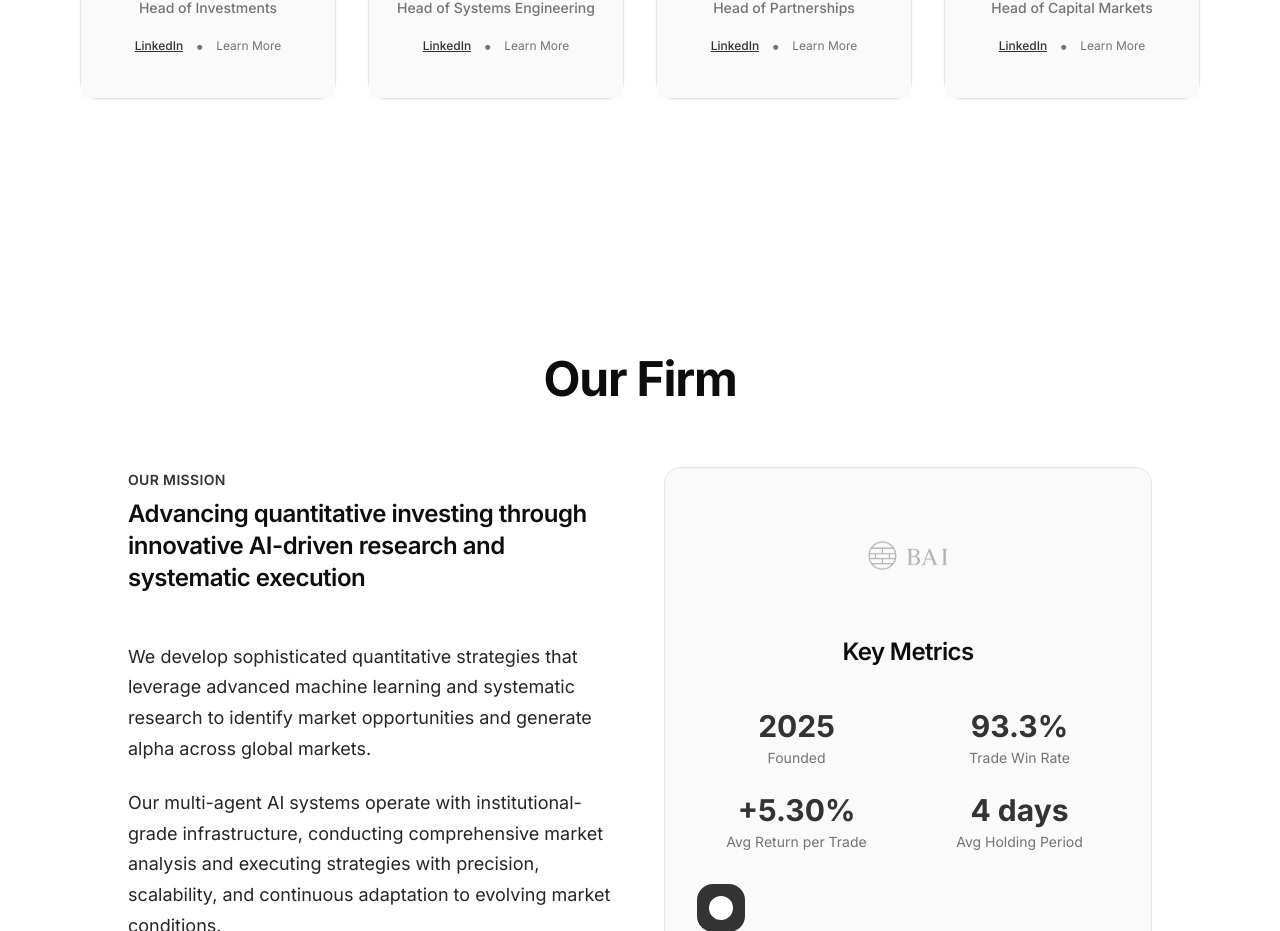
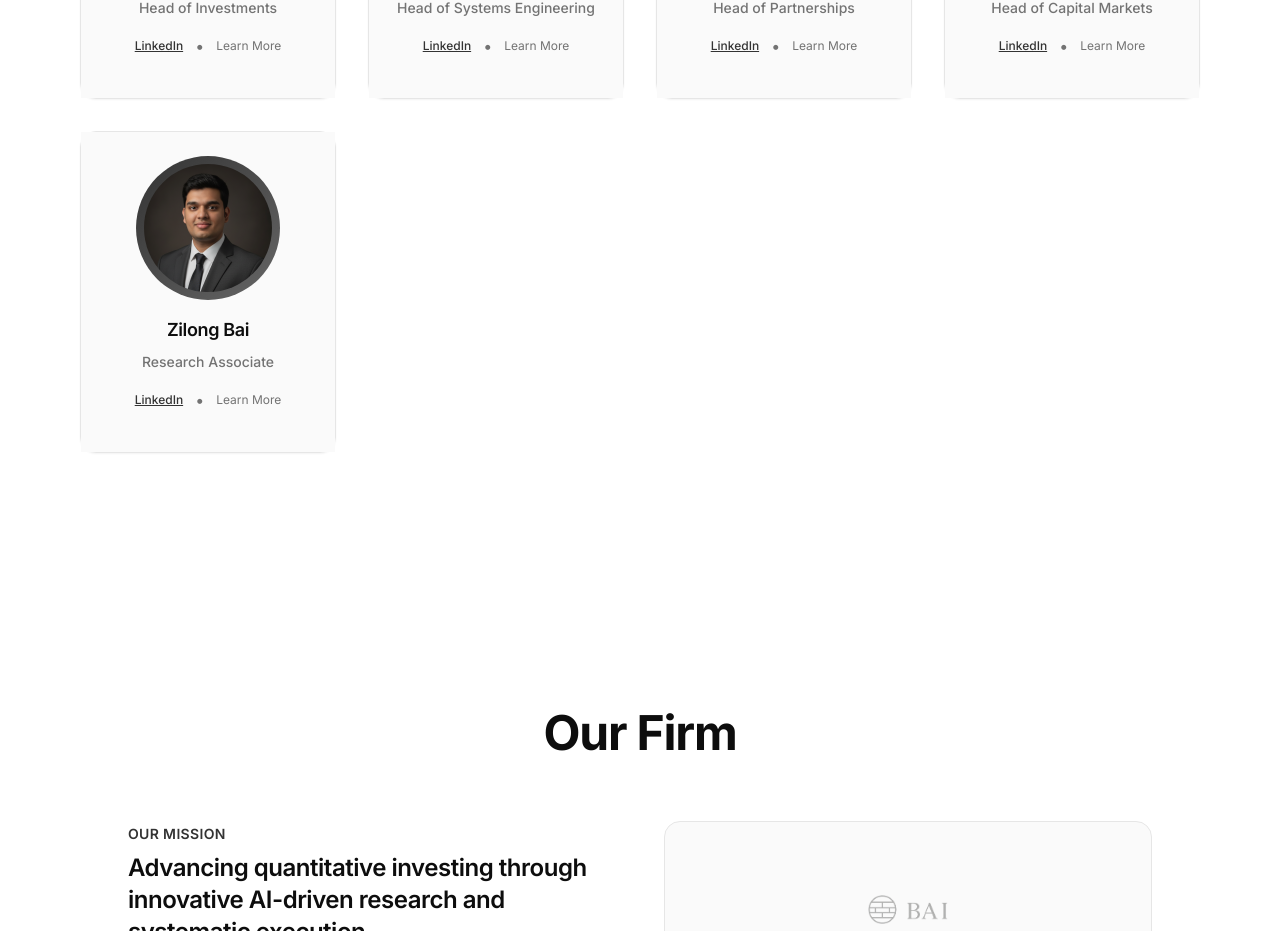
Before and after one commit to bai-peter/BAI-Website, a React (Vite) app: page / in a window 1280 px wide. Shown: the part 5620-6551 px from the top of the page. Built offline with nearby package versions, Linux system fonts and the light colour scheme.

Commit message:
Dev-only: add Zilong Bai test profile with UC Davis, USTC, Cornell logos; support tertiary logo width-matched to portrait

```diff
--- a/src/components/FoundersInSearch.tsx
+++ b/src/components/FoundersInSearch.tsx
@@ -12,7 +12,7 @@ interface FoundersInSearchProps {
 const FoundersInSearch: React.FC<FoundersInSearchProps> = ({ className }) => {
   const [expandedIndex, setExpandedIndex] = useState<number | null>(null);
 
-  const teamMembers = [
+  const baseMembers = [
     {
       name: "Peter Bai",
       role: "Head of Investments",
@@ -55,6 +55,34 @@ const FoundersInSearch: React.FC<FoundersInSearchProps> = ({ className }) => {
       linkedin: "https://www.linkedin.com/in/fzou26/?originalSubdomain=ca",
     },
   ];
+
+  // Dev-only profile (not shown in production): Zilong Bai
+  const devOnlyMembers = [
+    {
+      name: "Zilong Bai",
+      role: "Research Associate",
+      degree: "Ph.D., Computer Science (UC Davis); M.Eng., Information & Communication Engineering (USTC)",
+      logoPrimary: "/assets/Cornell Medicine Logo.png",
+      logoSecondary: "/assets/UC Davis Logo.png",
+      logoTertiary: "/assets/university of science and technology of china logo.jpeg",
+      fullDescription:
+        "Research Associate at Weill Cornell Medicine focused on health informatics using data mining, machine learning, and AI. First‑author publications in top conferences and journals; experienced in lecturing, mentoring, and collaborative, multidisciplinary research.",
+      image: "/assets/Muhammad HeadShot.png",
+      linkedin: "#",
+    },
+  ];
+
+  const teamMembers: Array<{
+    name: string;
+    role: string;
+    degree: string;
+    logoPrimary: string;
+    logoSecondary?: string;
+    logoTertiary?: string;
+    fullDescription: string;
+    image: string;
+    linkedin: string;
+  }> = import.meta.env.DEV ? [...baseMembers, ...devOnlyMembers] : baseMembers as any;
 
   const toggleExpanded = (index: number) => {
     setExpandedIndex(prev => (prev === index ? null : index));
@@ -164,6 +192,13 @@ const FoundersInSearch: React.FC<FoundersInSearchProps> = ({ className }) => {
                           className="w-28 sm:w-32 md:w-36 h-auto opacity-90 mx-auto"
                         />
                       )}
+                      {member.logoTertiary && (
+                        <img
+                          src={member.logoTertiary}
+                          alt="Additional school logo"
+                          className="w-28 sm:w-32 md:w-36 h-auto opacity-90 mx-auto"
+                        />
+                      )}
                     </div>
                     <div className="flex-1">
                       <h3 className="text-xl sm:text-2xl font-semibold text-foreground mb-1">{member.name}</h3>
```
